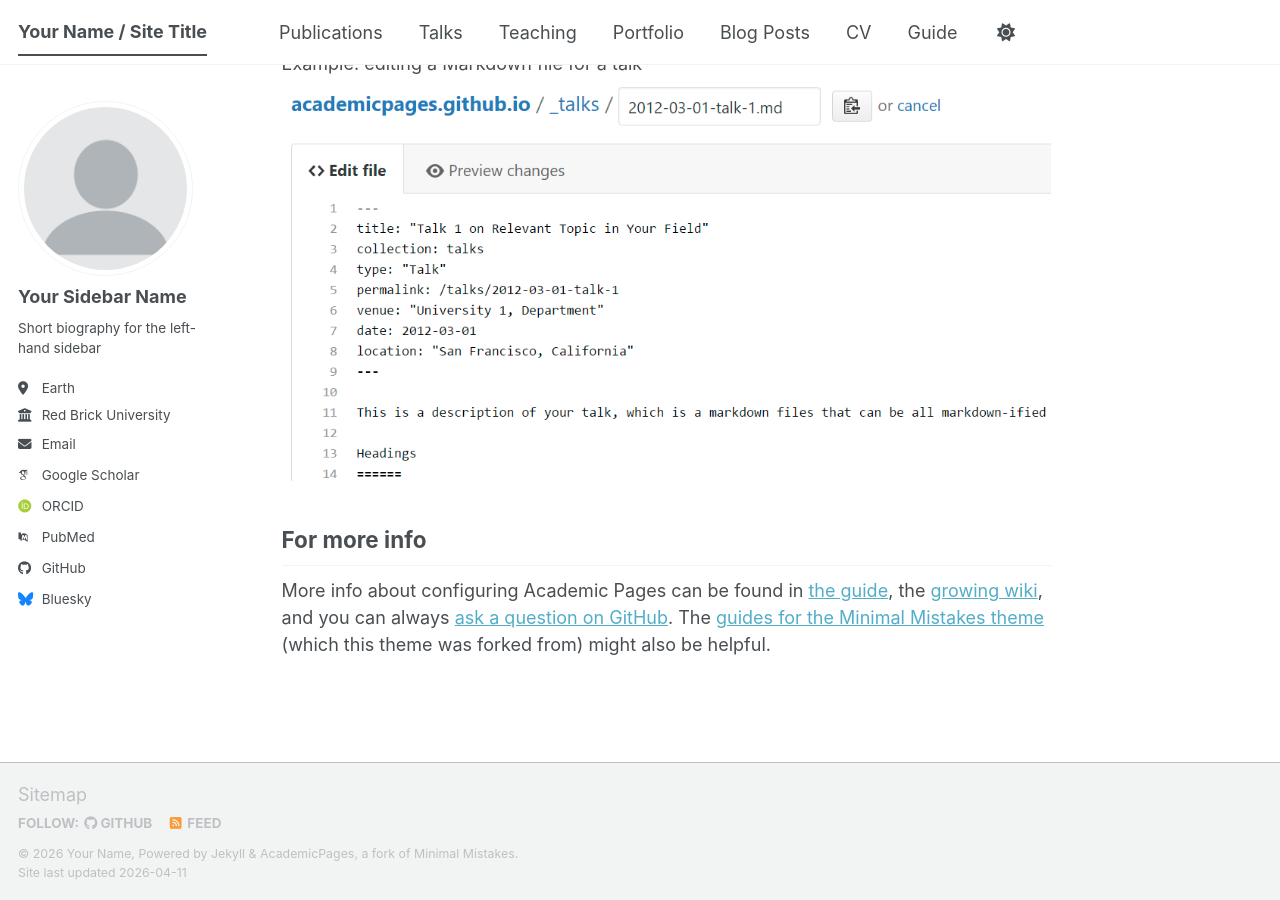
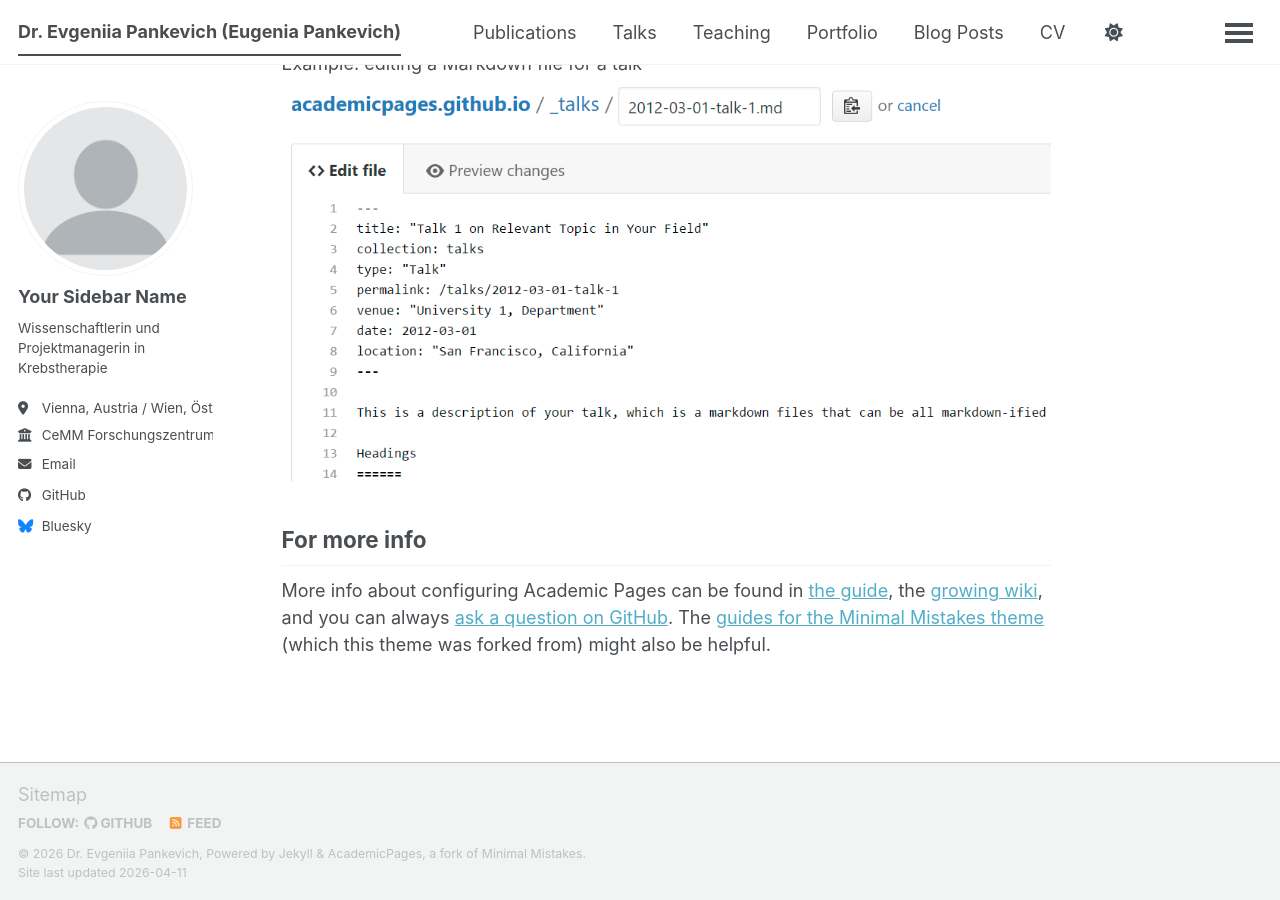
Before and after one commit to pankevich-ev/pankevich-ev.github.io, a Jekyll site: the page built from _pages/about.md, in a window 1280 px wide and 900 px high, scrolled down 2720 px. Built offline with Jekyll 4.4.1, drawn with Linux system fonts in a browser that asks for light colours; some web fonts are replaced; a script bundle is joined from its source files by our own code; library files that are not in the unit come from our copies.

Commit message:
Update _config.yml

```diff
--- a/_config.yml
+++ b/_config.yml
@@ -9,14 +9,14 @@
 # Basic Site Settings
 locale                   : "en-US"
 site_theme               : "default" # The available themes options are "default", "air", "sunrise", "mint", "dirt" and "contrast"
-title                    : "Your Name / Site Title"
+title                    : "Dr. Evgeniia Pankevich (Eugenia Pankevich)"
 title_separator          : "-"
-name                     : &name "Your Name"
-description              : &description "Your Name's academic portfolio"   # Update this with a general description of your site, this is the default if not overridden by a page
-url                      : https://academicpages.github.io # The base hostname & protocol for your site e.g. "https://[your GitHub username].github.io",
+name                     : &name "Dr. Evgeniia Pankevich"
+description              : &description "Evgeniia Pankevich's academic portfolio"   # Update this with a general description of your site, this is the default if not overridden by a page
+url                      : https://pankevich-ev.github.io # The base hostname & protocol for your site e.g. "https://[your GitHub username].github.io",
                                                            # or if you already have some other page hosted on Github then use "https://[your GitHub username].github.io/[Your Repo Name]"
 baseurl                  : "" # the subpath of your site, e.g. "/blog"
-repository               : "academicpages/academicpages.github.io"
+repository               : "pankevich-ev/pankevich-ev.github.io"
 
 # Site Author - The following control what appear as part of the author content on the side bar.
 #               If a field is blank the icon and link will not appear, otherwise it will be shown.
@@ -26,22 +26,22 @@ author:
   avatar           : "profile.png"
   name             : "Your Sidebar Name"
   pronouns         : # example: "she/her"
-  bio              : "Short biography for the left-hand sidebar"
-  location         : "Earth"
-  employer         : "Red Brick University"
+  bio              : "Wissenschaftlerin und Projektmanagerin in Krebstherapie"
+  location         : "Vienna, Austria / Wien, Österreich"
+  employer         : "CeMM Forschungszentrum für Molekulare Medizin der Österreichischen Akademie der Wissenschaften"
   uri              : # URL
-  email            : "none@example.org"
+  email            : "epankevich@cemm.oeaw.ac.at"
 
   # Academic websites
   academia         : # URL
   arxiv            : # URL - Update with the correct link to your profile
-  googlescholar    : "https://scholar.google.com/citations?user=PS_CX0AAAAAJ"
+  googlescholar    : # "https://scholar.google.com/citations?user=PS_CX0AAAAAJ"
   inspire-hep      : # URL
   impactstory      : # URL
-  orcid            : "https://orcid.org/yourorcidurl"
+  orcid            : # "https://orcid.org/yourorcidurl"
   semantic         : # URL
   ssrn             : # URL
-  pubmed           : "https://www.ncbi.nlm.nih.gov/pubmed/?term=john+snow"
+  pubmed           : # "https://www.ncbi.nlm.nih.gov/pubmed/?term=eugenia+pankevich"
   researchgate     : # URL
   scopus           : # URL
   zotero           : # URL
```
